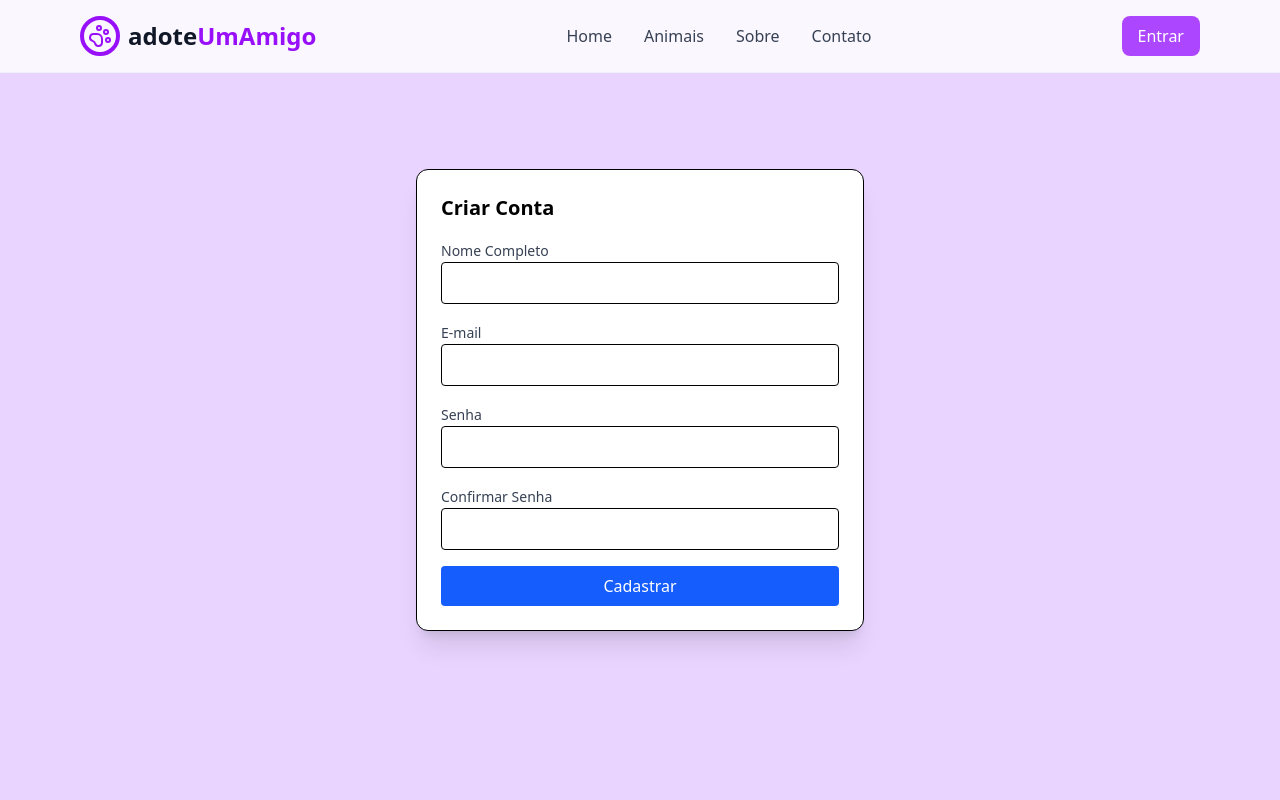
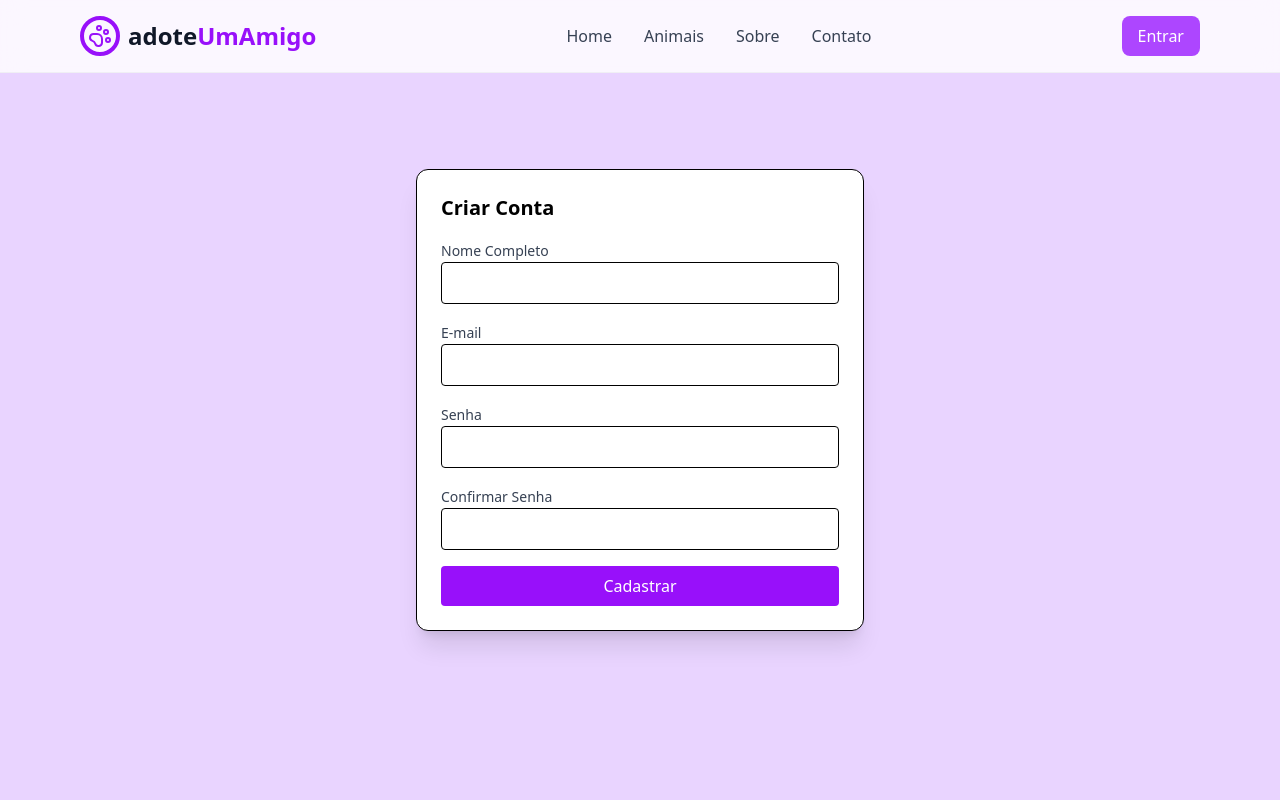
Before and after one commit to guihlherme0/AdoteUmAmigo, a React (Vite) app: page /register in a window 1280 px wide. Shown: the top 800 px of the page. Built offline with nearby package versions, Linux system fonts and the light colour scheme.

Commit message:
melhorando as cores da pagina cadastro e login

```diff
--- a/src/componentsLoginRegister/Button.jsx
+++ b/src/componentsLoginRegister/Button.jsx
@@ -1,7 +1,7 @@
 export default function Button({ children, className = "", ...props }) {
   return (
     <button
-      className={`px-4 py-2 bg-blue-600 text-white rounded hover:bg-blue-700 transition ${className}`}
+      className={`px-4 py-2 bg-purple-600 text-white rounded hover:bg-purple-800 transition cursor-pointer ${className}`}
       {...props}
     >
       {children}
--- a/src/pages/LoginPage.jsx
+++ b/src/pages/LoginPage.jsx
@@ -81,7 +81,6 @@
             <CardHeader className="space-y-1">
               <CardTitle className="text-center flex items-center justify-center gap-2">
                 Bem-vindo de volta!
-                <Heart className="w-5 h-5 fill-pink-500 text-pink-500" />
               </CardTitle>
 
               <CardDescription className="text-center">
```
